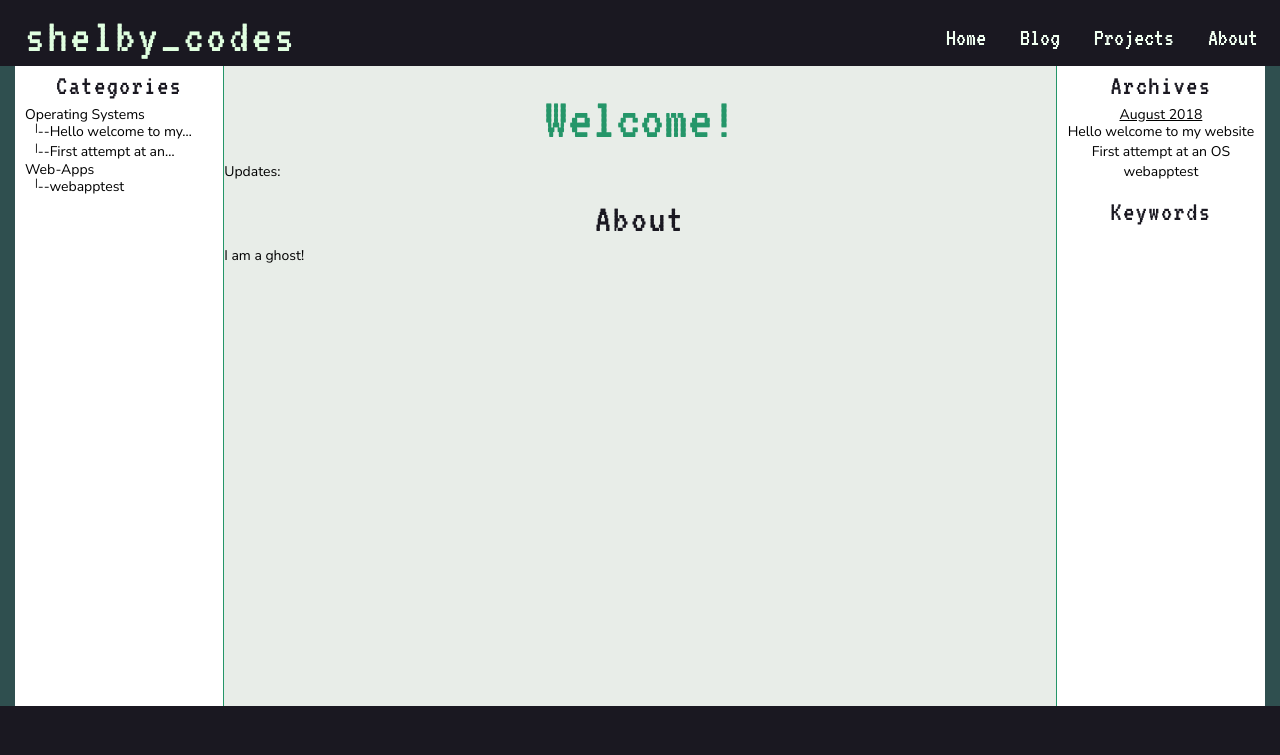
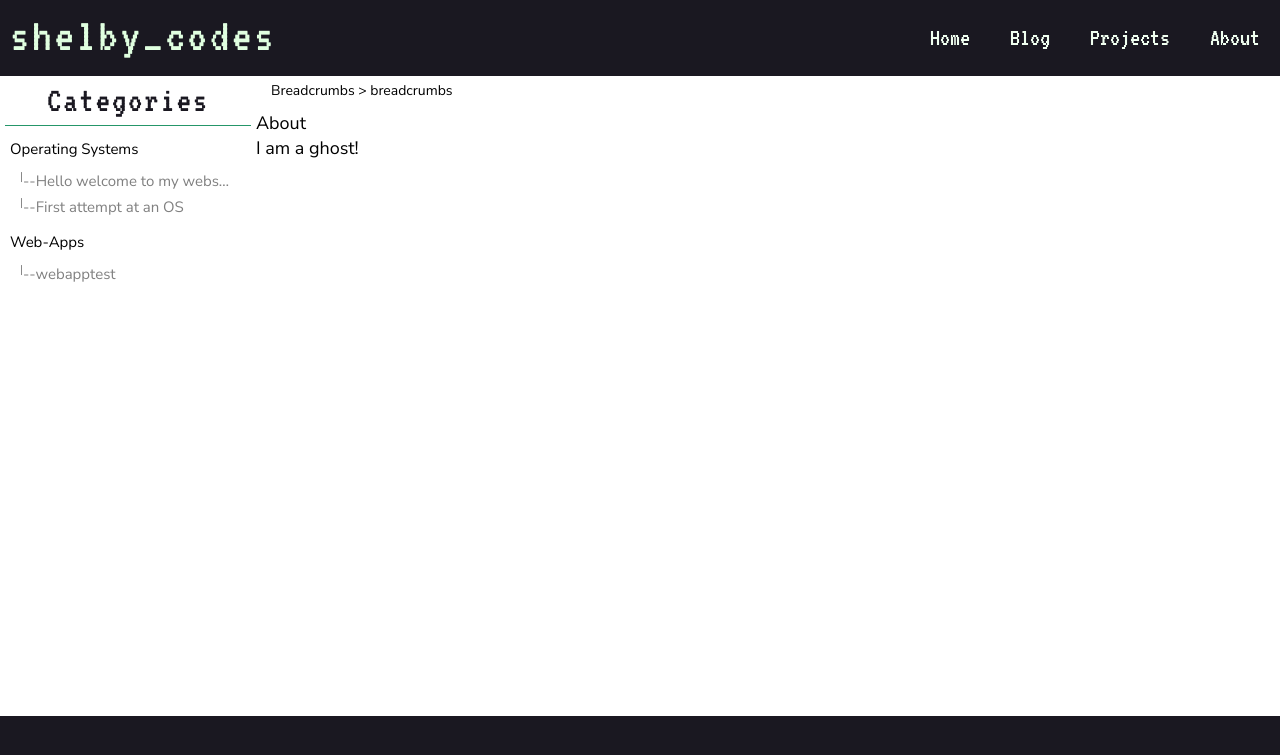
Before and after one commit to shelbycobra/Shelby-Codes, a Django app: page /about.html in a window 1280 px wide. Shown: the top 755 px of the page. Run offline with Django 3.2, Linux system fonts and the light colour scheme; data comes from the database, SQL or seed files in the repository; both versions use the stored data as it was after the commit; some libraries are stand-ins or nearby versions.

Commit message:
better UI

```diff
--- a/blog/static/css/blog.css
+++ b/blog/static/css/blog.css
@@ -10,9 +10,17 @@ html {
   box-sizing: inherit;
 }
 
-.container-fluid {
-    padding: 0px;
+
+
+/* ***** CONTENT BACKGROUND ***** */
+#sidebar-container, #blog-post, #post-container, #side-menu {
+    background-color: white;
 }
+/* ***** CONTENT BACKGROUND ***** */
+
+
+
+/* ------------- BODY ------------- */
 
 body {
     padding: 15px;
@@ -22,7 +30,7 @@ body {
     height: 100%;
     font-family: 'Nunito Sans', sans-serif;
     padding: 0px;
-    font-size: 14px;
+    font-size: 18px;
 }
 
 img {
@@ -33,36 +41,6 @@ img {
     display: block;
 }
 
-#post-img {
-    width: 500px;
-    /*height: 100px;*/
-    margin:20px auto;
-}
-
-#columns {
-    width: 100%;
-    margin: 0px;
-    /*margin-top: 10px;*/
-    padding: 0px;
-    background-color: #d7d8cd;
-    background-color: darkslategray;
-    display: flex;
-    min-height: 80vh;
-}
-
-#sub-columns {
-    max-width: 1500px;
-    width: 1250px;
-    margin: 0 auto;
-    display: flex;
-    min-height: 80vh;
-}
-
-a.title, a.title:hover{
-    text-decoration: none;
-    color: inherit;
-}
-
 a {
     text-decoration: none;
     color: black;
@@ -70,14 +48,141 @@ a {
 
 a:hover, a:active {
     color: #ed3423;
+    text-decoration: none;
 }
 
-#title {
+h2 {
+    /*color:#259669;*/
+    color:#1a1821;
+    font-family: 'VT323', monospace;
+    text-align: center;
+    font-size: 2em;
+    padding: 5px 0;
+    margin: 5px;
+    margin-top: 0px;
+    letter-spacing: 0.05em;
+    border-bottom: 1px solid #259669;
+}
+
+h3 {
+    font-size: 30px;
+}
+
+h4 {
+    padding: 10px;
+    margin: 0px;
+    margin-top: 5px;
+    font-size: 15px;
+}
+
+ul {
+    padding: 0;
+    margin: 0;
+}
+
+.container-fluid {
+    padding: 0px;
+}
+
+/* ------------- END BODY ------------- */
+
+
+
+/* ------------- HEADER ------------- */
+
+.page-header {
+    width: 100%;
+    border: none;
+    margin: 0px auto;
+    padding: 0px;
+    max-width: 1500px;
+    box-sizing: border-box;
+}
+
+/* TITLE */
+a.title, a.title:hover{
+    text-decoration: none;
+    color: inherit;
+    display: inherit;
+}
+
+h1#title {
     color: #e0ffe0;
     font-family: 'VT323', monospace;
-    font-size: 3.5em;
+    font-size: 48px;
     font-weight: normal;
     letter-spacing: 0.0625em;
+    display: inline;
+    float:left;
+    margin: 0px;
+    padding: 10px;
+}
+
+/* END TITLE */
+
+/* MENU */
+
+li.menu {
+     padding: 20px;
+     font-size: 25px;
+     font-family: 'VT323', monospace;
+}
+
+li.menu:hover, li.menu:active {
+    background-color: #259669;
+}
+
+li.menu, #menu_list, #menu-container, a.menu:hover,
+a.menu:active, a.menu:link, a.menu:visited {
+    float: right;
+    display: inline;
+    text-align: right;
+    text-decoration: none;
+    list-style-type: none;
+    color: honeydew;
+}
+/* END MENU */
+
+/* ------------- END HEADER ------------- */
+
+
+
+/* ------------- SIDE MENU ------------- */
+
+#side-menu {
+    color: black;
+    padding: 0;
+    margin: 0 auto;
+    width: 25%;
+    float: left;
+    min-width: 150px;
+}
+
+li.sidemenu {
+    list-style-type: none;
+}
+
+a.sidemenu {
+    padding-left: 20px;
+    color: grey;
+    font-size: 15px;
+}
+
+/* ------------- END SIDE MENU ------------- */
+
+
+
+/* ------------- SIDE MAIN CONTENT ------------- */
+
+#columns {
+    width: 100%;
+    margin: 0px;
+    padding: 0px;
+    background-image: url('/static/images/background.jpg');
+    background-size: 1000px 1000px;
+    background-repeat: repeat;
+    display: flex;
+    min-height: 80vh;
 }
 
 h1#welcome-title {
@@ -87,37 +192,31 @@ h1#welcome-title {
     color: #259669;
 }
 
-h2 {
-    /*color:#259669;*/
-    color:#1a1821;
-    font-family: 'VT323', monospace;
-    text-align: center;
-    font-size: 2em;
-    padding: 5px 0;
-    margin: 0;
-    letter-spacing: 0.05em;
+#breadcrumbs {
+    margin: 10px;
+    margin-left: 15px;
+    margin-top: 5px;
+    font-size: 14px;
 }
 
 h2#content-title {
     font-size: 40px;
+    border: none;
 }
 
-h3 {
-    font-size: 30px;
-}
-
-ul {
-    padding: 0;
-    padding-bottom: 10px;
-    margin: 0;
+#sub-columns {
+    max-width: 1500px;
+    width: 2000px;
+    margin: 0 auto;
+    display: flex;
+    min-height: 80vh;
 }
 
 #post-container {
-    /*outline: 1px solid #259669;*/
-    border-right: 1px solid #259669;
-    border-left: 1px solid #259669;
-    background-color: #efebda;
-    background-color: #e8ede8;
+    /*border-right: 1px solid #259669;*/
+    /*border-left: 1px solid #259669;*/
+    background-size: 1000px 1000px;
+    background-repeat: repeat;
     color: black;
     padding: 0;
     margin: 0 auto;
@@ -128,10 +227,43 @@ ul {
     display: inline-block;
 }
 
-#side-menu {
-    /*border: 2px solid #259669;*/
-    background-color: #efebda;
-    background-color: white;
+/* POST */
+
+#post-img {
+    width: 425px;
+    /*height: 100px;*/
+    margin:20px;
+    margin-right: 0px;
+    float: right;
+}
+
+#post-title {
+    margin: 20px 10px 30px;
+    font-size: 45px;
+}
+
+#post-subline {
+    margin-bottom: 30px;
+    font-size: 14px;
+    color: grey;
+}
+
+#blog-post {
+    padding: 20px;
+    width: 100%;
+    border-top: 1px solid #259669;
+    /*border-bottom: 1px solid #259669;*/
+}
+
+/* END POST */
+
+/* ------------- END MAIN CONTENT ------------- */
+
+
+
+/* ------------- ARCHIVES ------------- */
+
+#sidebar-container {
     color: black;
     padding: 0;
     margin: 0 auto;
@@ -140,101 +272,42 @@ ul {
     min-width: 150px;
 }
 
-#sidebar-container {
-    background-color: #efebda;
-    background-color: white;
-    color: black;
-    padding: 0;
-    margin: 0 auto;
-    width: 25%;
-    float: left;
-    min-width: 150px;
-}
-
-#post-sub-container{
+#post-sub-container {
     padding: 15px;
-}
-
-#title {
-    display: inline;
-    padding: 10px;
-    margin-left: 0px;
-}
-
-.page-header {
-    width: 100%;
-    border: none;
-    margin: 0px auto;
-    margin-top: 10px;
-    padding: 0px;
-    max-width: 1250px;
-    box-sizing: border-box;
-}
-
-a.menu:link, a.menu:visited {
-    text-decoration: none;
-    color: honeydew;
-    text-align: right;
-    display: inline;
-}
-
-a.menu:hover, a.menu:active {
-    text-decoration: none;
-    /*color: black;*/
-    text-align: right;
-    display: inline;
-}
-
-li.menu {
-     display: inline;
-     margin: 10px;
-    margin-right: 0px;
-    margin-left: 20px;
-     padding: 0px 7px;
-     font-size: 25px;
-     float: right;
-     font-family: 'VT323', monospace;
-}
-
-li.menu:hover, li.menu:active {
-    /*background-color: honeydew;*/
-    background-color: #259669;
-    /*background-color: indianred;*/
-    border-radius: 3px;
-}
-
-h4 {
-    padding: 0px 0px 0px 10px;
-    margin: 0px;
-    font-size: 14px;
-}
-
-li.sidemenu {
-    list-style-type: none;
-    padding-left: 20px;
-    font-size: 14px;
+    margin:0px;
 }
 
 h4.archives-month {
     text-align: center;
     text-decoration: underline;
-    padding: 0px;
+    padding: 10px;
 }
-li.archives-list {
+
+.archives-list {
     list-style-type: none;
     text-align: center;
+    font-size: 15px;
 }
 
-#menu_list {
-    list-style-type: none;
-    display: inline;
+a.archives-list {
+    color: grey;
 }
 
-#blog-post {
-    /*border: 2px solid #259669;*/
-    background-color: white;
-    padding: 20px;
-    margin-top: 20px;
-    /*box-shadow: 0 4px 8px 0 rgba(0, 0, 0, 0.2), 0 6px 20px 0 rgba(0, 0, 0, 0.19);*/
-    width: 100%;
+a.archives-list:hover, a.archives-list:hover {
+    color: #ed3423;
 }
+
+/* ------------- END ARCHIVES ------------- */
+
+@media only screen and (max-width: 1000px){
+    #post-img {
+        width: 60%;
+    }
+}
+
+
+@media only screen and (max-width: 1280px) {
+    #sidebar-container {
+        display: none;=
+    }
+}
--- a/blog/templates/blog/about.html
+++ b/blog/templates/blog/about.html
@@ -1,6 +1,8 @@
 {% extends 'blog/index.html' %}
 
 {% block content-title %}About{% endblock %}
+
+{% block welcome %}{% endblock %}
 
 {% block content %}
 
--- a/blog/templates/blog/blog_main.html
+++ b/blog/templates/blog/blog_main.html
@@ -1,6 +1,8 @@
 {% extends 'blog/index.html' %}
 
 {% block content-title %}Blog{% endblock %}
+
+{% block welcome %}{% endblock %}
 
 {% block content %}
 
--- a/blog/templates/blog/category.html
+++ b/blog/templates/blog/category.html
@@ -1,6 +1,7 @@
 {% extends 'blog/index.html' %}
 {% block content-title %}{{ category.title }}{% endblock %}
 
+{% block welcome %}{% endblock %}
 
 {% block content %}
     {% if posts %}
--- a/blog/templates/blog/index.html
+++ b/blog/templates/blog/index.html
@@ -1,4 +1,5 @@
 {% load static %}
+{#{% load django_bootstrap_breadcrumbs %}#}
 <!DOCTYPE html>
 <html lang="en">
 <head>
@@ -15,21 +16,26 @@
 </head>
 <body>
 <div id="body-container" class="container-fluid">
+{##}
+{#{% block breadcrumbs %}#}
+{#    {% clear_breadcrumbs %}#}
+{#    {% breadcrumb 'Categories' categories %}#}
+{#{% endblock %}#}
+
     <div class="page-header">
         <h1 id="title"><a class="title" href="index.html">{% block title %}shelby_codes{% endblock %}</a></h1>
-        <span id="menu_container">
             <ul id="menu_list">
-                <li class="menu"><a href="about.html" class="menu">About</a></li>
-                <li class="menu"><a class="menu" href="projects.html">Projects</a></li>
-                <li class="menu"><a class="menu" href="blog_main.html">Blog</a></li>
-                <li class="menu"><a href="index.html" class="menu">Home</a></li>
+                <li class="menu"><a href="{% url 'blog:about' %}" class="menu">About</a></li>
+                <li class="menu"><a href="{% url 'blog:projects' %}" class="menu">Projects</a></li>
+                <li class="menu"><a href="{% url 'blog:blog_main' %}" class="menu">Blog</a></li>
+                <li class="menu"><a href="{% url 'blog:index' %}" class="menu">Home</a></li>
             </ul>
-        </span>
     </div>
 
 {# columns #}
     <div id="columns">
         <div id="sub-columns">
+
             {# START SIDE-MENU #}
             <div id="side-menu" class="menu container">
 
@@ -40,7 +46,7 @@
                                 <h4><a href="{% url 'blog:category' category.slug %}" id="cat_link">{{ category.title }}</a></h4>
                                 {% for post in posts %}
                                     {% ifequal post.category category %}
-                                    <li class="sidemenu"><a href="{% url 'blog:post' post.slug %}"><sup>|</sup>--{{ post.title|truncatechars:20 }}</a></li>
+                                    <li class="sidemenu"><a class="sidemenu" href="{% url 'blog:post' post.slug %}"><sup>|</sup>--{{ post.title|truncatechars:25 }}</a></li>
                                     {% endifequal %}
                                 {% endfor %}
 
@@ -54,17 +60,18 @@
 
             {# START BLOG-POSTS #}
             <div id="post-container" class="content container">
-
+                <div id="breadcrumbs">Breadcrumbs > breadcrumbs</div>
                 {% block welcome %}
                     <h1 id="welcome-title">Welcome!</h1>
                     <p class="welcome-content">
                         Updates:
                     </p>
                 {% endblock welcome %}
-
-                <h2 id="content-title">{% block content-title %}New Posts{% endblock %}</h2>
+                {% block content-title %}<h2 id="content-title">New Posts</h2>{% endblock %}
 
                 {% block content %}
+
+{#                {% render_breadcrumbs %}#}
                 <div id="post-sub-container">
                 {%  if posts %}
                     {% for post in posts reversed %}
@@ -94,7 +101,7 @@
                             {% for post in posts %}
                                 {% ifequal post.publish_month 8 %}
                                     <li class="archives-list">
-                                        <a href="{% url 'blog:post' post.slug %}">{{ post.title }}</a>
+                                        <a class="archives-list" href="{% url 'blog:post' post.slug %}">{{ post.title }}</a>
                                     </li>
                                 {% endifequal %}
                             {% endfor %}
--- a/blog/templates/blog/projects.html
+++ b/blog/templates/blog/projects.html
@@ -2,6 +2,8 @@
 
 {% block content-title %}Projects{% endblock %}
 
+{% block welcome %}{% endblock %}
+
 {% block content %}
-    <p>No Projects yet!</p>
+
 {% endblock %}
--- a/blog/views.py
+++ b/blog/views.py
@@ -8,7 +8,7 @@
 def index(request):
     return render(request, 'blog/index.html', {
         'categories': Category.objects.all(),
-        'posts': Post.objects.all(),
+        'posts': Post.objects.all()[:10],
     })
 
 
@@ -16,7 +16,7 @@
     post = get_object_or_404(Post, slug=slug)
     return render(request, 'blog/post.html', {
         'categories': Category.objects.all(),
-        'posts': Post.objects.filter(category=post.category),
+        'posts': Post.objects.all(),
         'post': post,
     })
 
--- a/shelbycodes/settings.py
+++ b/shelbycodes/settings.py
@@ -25,7 +25,8 @@ SECRET_KEY = 'a8=m45mj$yi(pyl_as)nca$sc@hc#%2wlp0%$ftpv(*_h*thtd'
 # SECURITY WARNING: don't run with debug turned on in production!
 DEBUG = True
 
-ALLOWED_HOSTS = ['shelbycodes.pythonanywhere.com']
+ALLOWED_HOSTS = ['shelbycodes.pythonanywhere.com',
+                 '127.0.0.1']
 
 
 # Application definition
@@ -119,4 +120,4 @@ USE_TZ = True
 # Static files (CSS, JavaScript, Images)
 # https://docs.djangoproject.com/en/2.1/howto/static-files/
 
-STATIC_URL = 'blog/static/'
+STATIC_URL = '/static/'
```
Also changed, not shown: blog/templates/blog/post.html (+22 -4 lines), blog/static/images/background.jpg (added), blog/static/images/column-background.jpg (added), db.sqlite3.
